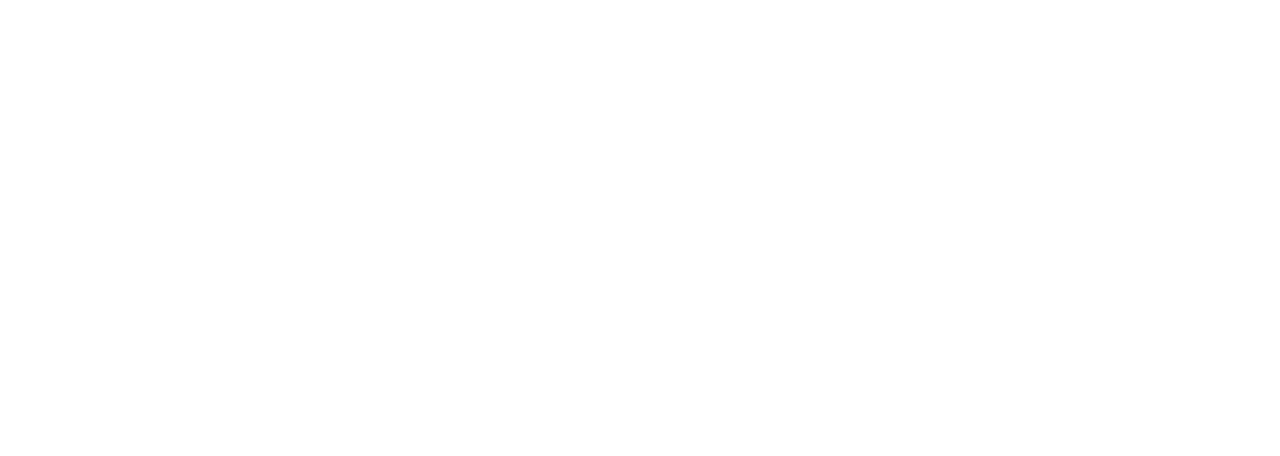
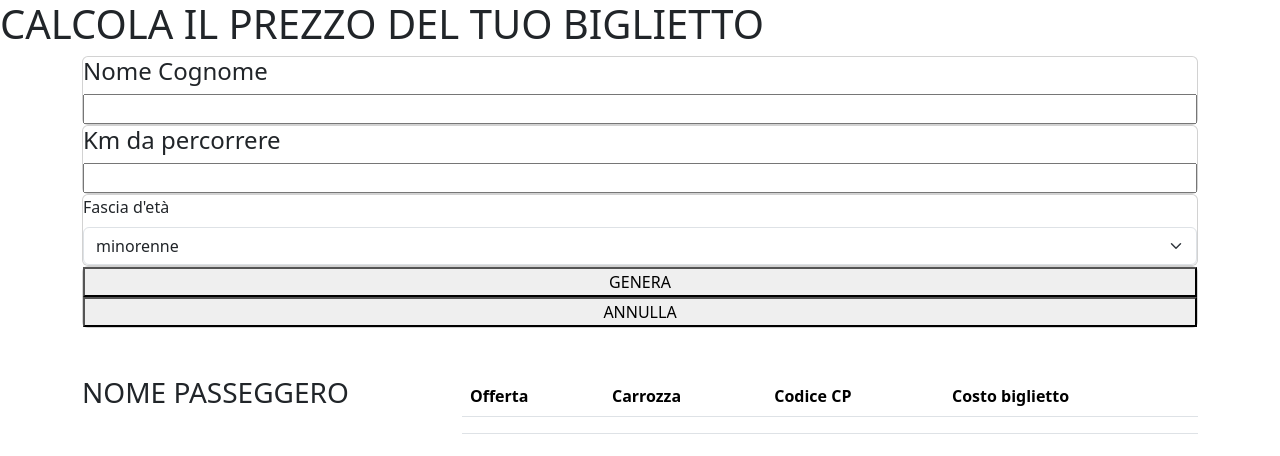
Before and after one commit to lucaruboni/js-biglietto-treno-form, a plain HTML site: page index.html in a window 1280 px wide. Drawn offline with nearby package versions, Linux system fonts and the light colour scheme.

Commit message:
[add] non ho fatto neanche un push non odiatemi
[add] struttura js funzionante

```diff
--- a/assets/js/main.js
+++ b/assets/js/main.js
@@ -0,0 +1,136 @@
+/*
+scrivere un programma che chieda all’utente:
+Il numero di chilometri da percorrere
+Età del passeggero Sulla base di queste informazioni dovrà calcolare il prezzo totale del biglietto di viaggio, secondo le seguenti regole:
+il prezzo del biglietto è definito in base ai km (0.21 € al km)
+va applicato uno sconto del 20% per i minorenni
+va applicato uno sconto del 40% per gli over 65. */
+
+/* chiedere il nome e cognome dell'utente */
+
+const customerName = document.getElementById("name");
+console.log(customerName)
+
+/* chiedere quanti km vuole percorrere l'utente */
+
+const kilometers = document.getElementById("kilometers");
+console.log(kilometers);
+
+/* anni del passeggero */
+
+const customerAge = document.getElementById("age_group");
+console.log(customerAge);
+
+
+const generaBiglietto = document.getElementById("genera");
+
+let inputNameEl;
+
+let inputKmEl;
+
+let inputAgeEl;
+
+const outPutName = document.querySelector('h2')
+console.log(outPutName);
+
+const outputTicket = document.querySelector('#tipo_biglietto');
+
+const outputCarrozza = document.querySelector('#carrozza');
+
+let numCarrozza;
+
+let carrozzaRounded;
+
+const outputCodice = document.querySelector('#codice_cp');
+
+let numCodice;
+
+let codiceRounded;
+
+const outputPrezzo = document.querySelector('#costo_biglietto');
+
+
+generaBiglietto.addEventListener('click', function() {
+    console.log("click")
+
+
+/*  input value */
+
+inputNameEl = document.getElementById("input_name").value;
+console.log(inputNameEl);
+
+inputKmEl = document.getElementById("input_km").value;
+console.log(inputKmEl);
+
+inputAgeEl = document.getElementById("inputState").value;
+console.log(inputAgeEl);
+
+
+/* prezzo del biglietto */
+
+let ticketPrice = (Number(inputKmEl * 0.21));
+console.log(ticketPrice);
+
+
+/* sconti */
+
+
+if (inputAgeEl === "minorenne"){
+    ticketPrice = Number(ticketPrice - (ticketPrice * 20 / 100));
+    console.log(ticketPrice);
+    console.log("20%");
+
+    outputTicket.innerHTML = "Biglietto Minori"
+}
+
+else if (inputAgeEl === "anziano"){
+    ticketPrice = Number(ticketPrice - (ticketPrice * 40 / 100));
+    console.log(ticketPrice);
+    console.log("40%");
+
+    outputTicket.innerHTML = "Biglietto over 65"
+}
+
+else if (inputAgeEl === "maggiorenne"){
+    outputTicket.innerHTML = "Biglietto standard";
+}
+
+
+
+
+
+
+
+outPutName.innerHTML = inputNameEl;
+
+numCarrozza = Math.random() * 10 / 2 ;
+
+carrozzaRounded = numCarrozza.toFixed();
+
+outputCarrozza.innerHTML = carrozzaRounded;
+
+
+numCodice = (Math.random() * 100000);
+
+codiceRounded = numCodice.toFixed();
+
+outputCodice.innerHTML = codiceRounded;
+
+/* price output */
+
+const ticketPriceRounded = ticketPrice.toFixed(2)
+console.log(ticketPriceRounded)
+
+const finalPrice = document.getElementById("final_price");
+console.log(finalPrice);
+
+
+
+finalPrice.innerHTML = ticketPriceRounded;
+
+
+})
+
+
+
+//L'output del prezzo finale va messo fuori in forma umana (con massimo due decimali, per indicare centesimi sul prezzo).
--- a/index.html
+++ b/index.html
@@ -6,12 +6,83 @@
     <meta name="viewport" content="width=device-width, initial-scale=1.0">
     <title>train ticket</title>
     <link rel="stylesheet" href="./assets/css/style.css">
+    <link rel="stylesheet" href="https://cdn.jsdelivr.net/npm/bootstrap@5.3.0-alpha1/dist/css/bootstrap.min.css
+    ">
 </head>
 <body>
+  <main>
+    <h1>CALCOLA IL PREZZO DEL TUO BIGLIETTO</h1>
+
+    <div class="container">
+        <div class="row">
+            <div class="col">
+                <div class="card">
+                    <h4 class="input_name" id="name">Nome Cognome</h4>
+                    <input type="text" id="input_name">
+                </div>
+                <div class="card">
+                    <h4 class="input_name" id="kilometers">Km da percorrere</h4>
+                    <input type="text" id="input_km">
+                </div>
+                <div class="card">
+                    <label for="inputState" class="form-label">Fascia d'età</label>
+                    <select  id="inputState" class="form-select">
+                    <option selected>minorenne</option>
+                    <option>maggiorenne</option>
+                    <option>anziano</option>
+                    </select>
+
+                </div>
+                <div class="card">
+                    <button id="genera">GENERA</button>
+
+                    <button>ANNULLA</button>
+                </div>
+
+            </div>
+
+        </div>
+    </div>
+
+    <div class="container mt-5">
+        <div class="row">
+            <div class="col-4">
+                <h3>NOME PASSEGGERO</h3>
+                <h2 id="output_name"></h2>
+            </div>
+            <div class="col-8">
+                <table class="table">
+                    <thead>
+                      <tr>
+                        <th scope="col">Offerta</th>
+                        <th scope="col">Carrozza</th>
+                        <th scope="col">Codice CP</th>
+                        <th scope="col">Costo biglietto</th>
+                      </tr>
+                    </thead>
+                    <tbody>
+                      <tr>
+                        <th id="tipo_biglietto" scope="row"></th>
+                        <td id="carrozza"></td>
+                        <td id="codice_cp"></td>
+                        <td id="final_price"></td>
+                      </tr>
+
+                    </tbody>
+                  </table>
+            </div>
+        </div>
+    </div>
+
+
+  </main>
+
 
 
 
 <script src="./assets/js/main.js"></script>
+<script src="https://cdn.jsdelivr.net/npm/@popperjs/core@2.11.6/dist/umd/popper.min.js" integrity="sha384-oBqDVmMz9ATKxIep9tiCxS/Z9fNfEXiDAYTujMAeBAsjFuCZSmKbSSUnQlmh/jp3" crossorigin="anonymous"></script>
+<script src="https://cdn.jsdelivr.net/npm/bootstrap@5.3.0-alpha1/dist/js/bootstrap.min.js" integrity="sha384-mQ93GR66B00ZXjt0YO5KlohRA5SY2XofN4zfuZxLkoj1gXtW8ANNCe9d5Y3eG5eD" crossorigin="anonymous"></script>
 
 </body>
 </html>
```
